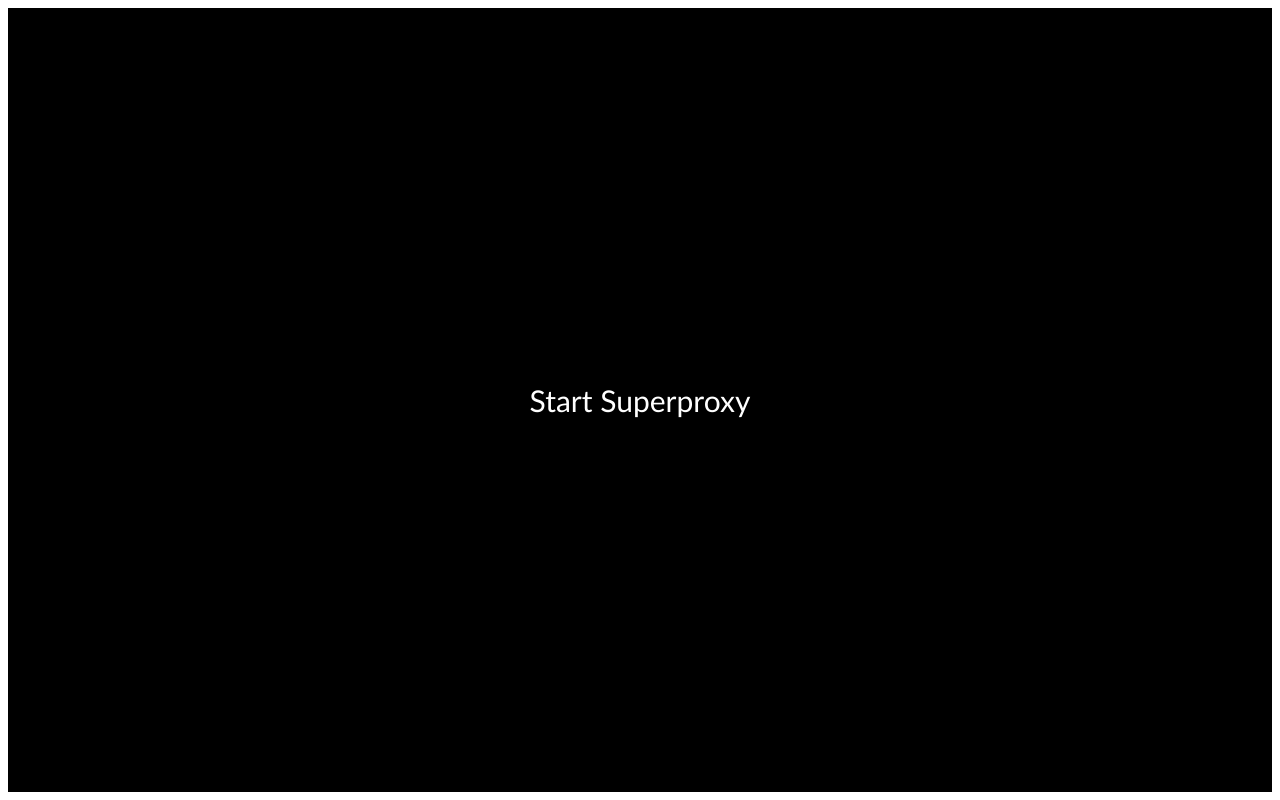
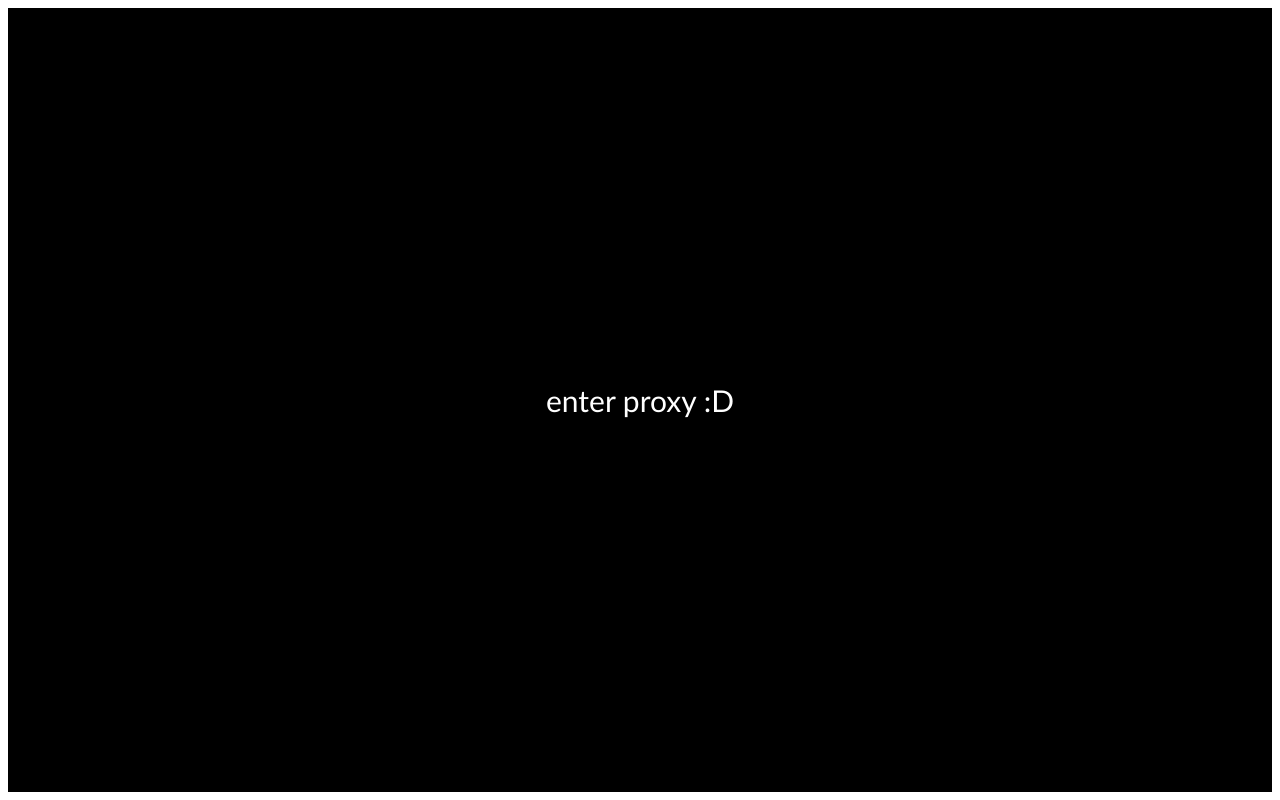
Before and after one commit to andrewatschool2/andrewatschool2.github.io, a plain HTML site: page index.html in a window 1280 px wide. Drawn offline with Linux system fonts and the light colour scheme.

Commit message:
Update index.html

```diff
--- a/index.html
+++ b/index.html
@@ -21,5 +21,5 @@
   xhr.send();
 }
   </script>
-  <button type="button" onclick="popUpOnWebsite(); openWebsite();" style="background-color: black; color: white; font-family: Trebuchet MS, sans-serif; font-size: 30px; width: 100%; height: 100%; border: none; cursor: pointer;">Start Superproxy</button>
+  <button type="button" onclick="popUpOnWebsite(); openWebsite();" style="background-color: black; color: white; font-family: Trebuchet MS, sans-serif; font-size: 30px; width: 100%; height: 100%; border: none; cursor: pointer;">enter proxy :D</button>
 </html>
```
